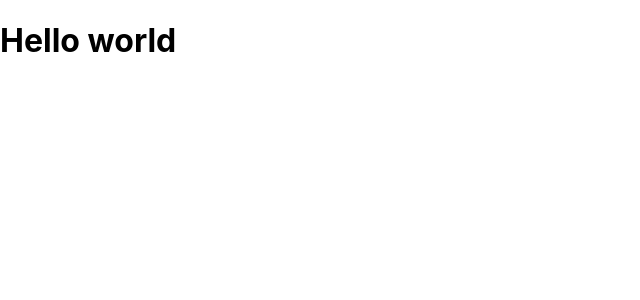
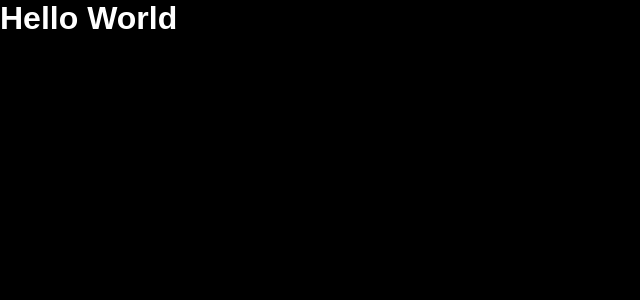
Before and after one commit to Jonghan-park/movie_search, a React (Create React App) app in the folder frontend/: page / in a window 1280 px wide. Shown: the top 300 px of the page, without its empty margins (0-640 px from the left). Built offline with nearby package versions, Linux system fonts and the light colour scheme.

Commit message:
Update router

```diff
--- a/frontend/package.json
+++ b/frontend/package.json
@@ -8,6 +8,7 @@
     "@testing-library/user-event": "^13.5.0",
     "react": "^18.2.0",
     "react-dom": "^18.2.0",
+    "react-router-dom": "^6.4.2",
     "react-scripts": "5.0.1",
     "web-vitals": "^2.1.4"
   },
--- a/frontend/src/App.js
+++ b/frontend/src/App.js
@@ -1,7 +1,16 @@
+import { BrowserRouter as Router, Routes, Route } from "react-router-dom";
+
 function App() {
   return (
     <div className="App">
-      <h1>Hello world</h1>
+      <Router>
+        <Routes>
+          <Route index element={<h1>Hello World</h1>} />
+          <Route path="movie/:id" element={<h1>Movie detail page</h1>} />
+          <Route path="movies/:type" element={<h1>Movies list page</h1>} />
+          <Route path="/*" element={<h1>Error page</h1>} />
+        </Routes>
+      </Router>
     </div>
   );
 }
--- a/frontend/src/index.css
+++ b/frontend/src/index.css
@@ -1,13 +1,15 @@
-body {
+* {
   margin: 0;
-  font-family: -apple-system, BlinkMacSystemFont, 'Segoe UI', 'Roboto', 'Oxygen',
-    'Ubuntu', 'Cantarell', 'Fira Sans', 'Droid Sans', 'Helvetica Neue',
-    sans-serif;
-  -webkit-font-smoothing: antialiased;
-  -moz-osx-font-smoothing: grayscale;
+  padding: 0;
 }
 
-code {
-  font-family: source-code-pro, Menlo, Monaco, Consolas, 'Courier New',
-    monospace;
+html, body, #root, .App{
+  min-height: 100%;
+  background-color: black;
 }
+
+.App{
+  background-color: black;
+  color: white;
+  font-family: sans-serif;
+}
--- a/frontend/src/index.js
+++ b/frontend/src/index.js
@@ -4,8 +4,4 @@ import "./index.css";
 import App from "./App";
 
 const root = ReactDOM.createRoot(document.getElementById("root"));
-root.render(
-  <React.StrictMode>
-    <App />
-  </React.StrictMode>
-);
+root.render(<App />);
```
Also changed, not shown: 1 other file (tests, documents, lock files or other folders).
